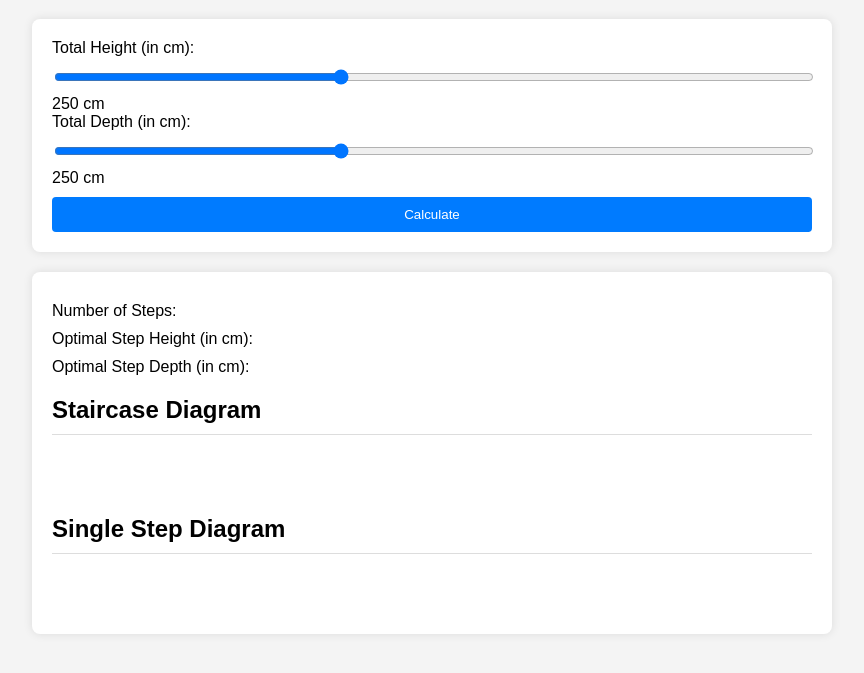
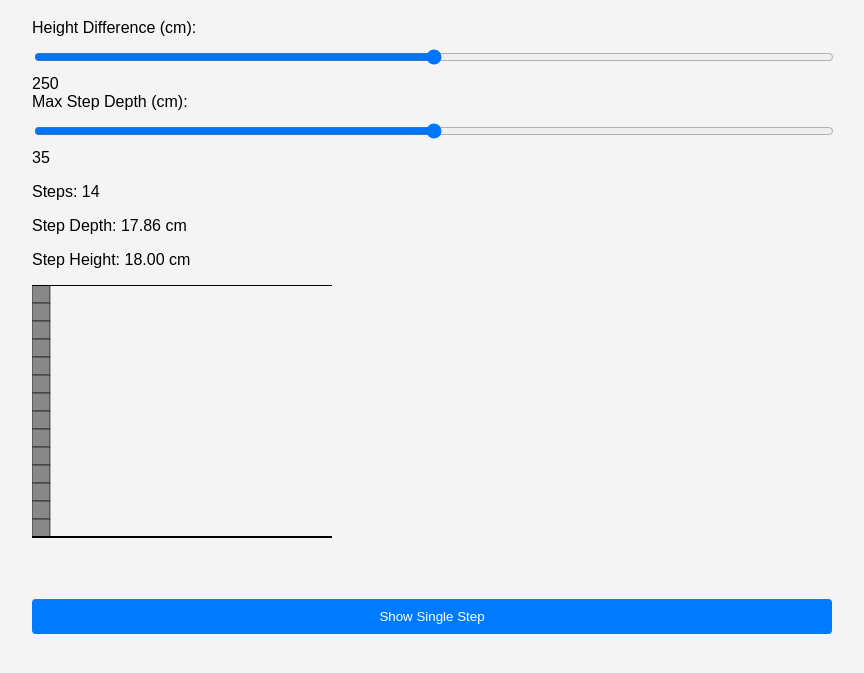
Before and after one commit to joachimth/StairCaseCalculation, a plain HTML site: page index.html in a window 1280 px wide. Shown: the part 81-754 px from the top of the page, without its empty margins (208-1072 px from the left). Drawn offline with nearby package versions, Linux system fonts and the light colour scheme.

Commit message:
index.html rep

```diff
--- a/index.html
+++ b/index.html
@@ -1,47 +1,38 @@
 <!DOCTYPE html>
 <html lang="en">
-
 <head>
     <meta charset="UTF-8">
     <meta name="viewport" content="width=device-width, initial-scale=1.0">
     <title>Staircase Calculator</title>
     <link rel="stylesheet" href="styles.css">
-    <script src="https://d3js.org/d3.v7.min.js"></script>
+    <script src="https://d3js.org/d3.v5.min.js"></script>
 </head>
+<body>
+    <div class="container">
+        <h1>Staircase Calculator</h1>
 
-<body>
-    <h1>Staircase Calculator</h1>
+        <div class="input-container">
+            <label for="heightDifference">Height Difference (cm):</label>
+            <input type="range" min="100" max="400" id="heightDifference" step="1" value="250">
+            <span id="heightDifferenceValue">250</span>
+        </div>
 
-    <div class="input-section">
-        <label for="totalHeight">Total Height (in cm):</label>
-        <input type="range" min="100" max="500" value="250" id="totalHeight" oninput="updateStaircaseValue('heightValue', 'totalHeight')" />
-        <span id="heightValue">250</span> cm
+        <div class="input-container">
+            <label for="maxDepth">Max Step Depth (cm):</label>
+            <input type="range" min="20" max="50" id="maxDepth" step="1" value="35">
+            <span id="maxDepthValue">35</span>
+        </div>
 
-        <label for="totalDepth">Total Depth (in cm):</label>
-        <input type="range" min="100" max="500" value="250" id="totalDepth" oninput="updateStaircaseValue('depthValue', 'totalDepth')" />
-        <span id="depthValue">250</span> cm
+        <div id="results">
+            <p id="stepCount">Steps:</p>
+            <p id="calculatedStepDepth">Step Depth:</p>
+            <p id="calculatedStepHeight">Step Height:</p>
+        </div>
 
-        <button id="calculateBtn">Calculate</button>
+        <div id="drawingArea"></div>
+        <button id="showSingleStep">Show Single Step</button>
+
+        <script src="app.js"></script>
     </div>
-
-    <div class="results-section">
-        <p>Number of Steps: <span id="numSteps"></span></p>
-        <p>Optimal Step Height (in cm): <span id="stepHeight"></span></p>
-        <p>Optimal Step Depth (in cm): <span id="stepDepth"></span></p>
-
-        <h2>Staircase Diagram</h2>
-        <div id="staircaseDiagram"></div>
-
-        <h2>Single Step Diagram</h2>
-        <div id="singleStepDiagram"></div>
-    </div>
-
-    <script src="app.js"></script>
-    <script>
-        function updateStaircaseValue(displayElem, inputElem) {
-            document.getElementById(displayElem).innerText = document.getElementById(inputElem).value;
-        }
-    </script>
 </body>
-
 </html>
```
